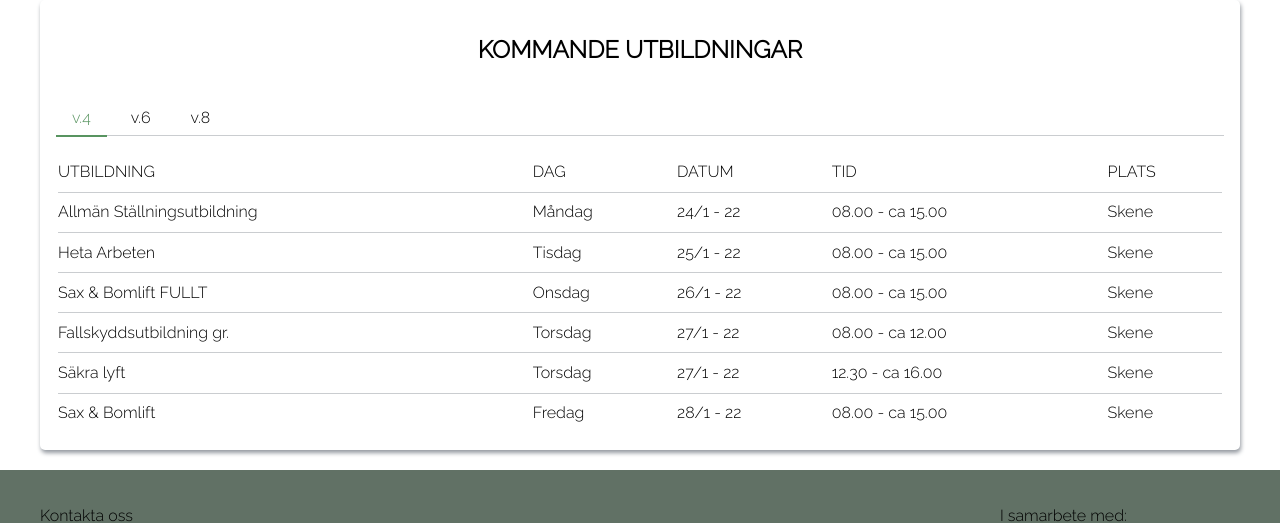
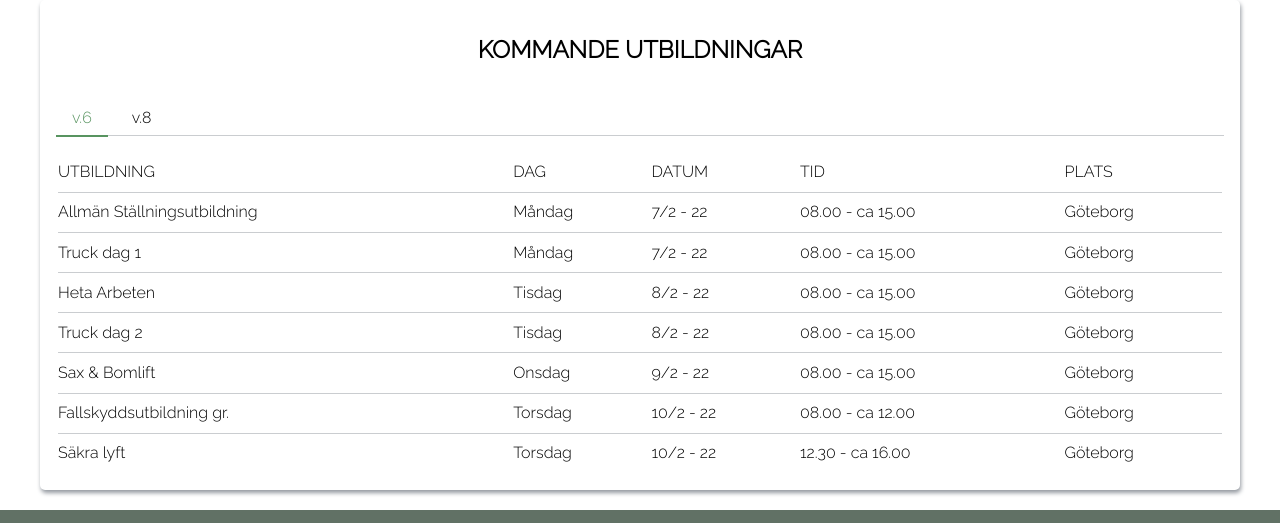
Before and after one commit to feliciavonbraun/vbu-ab, a React (Create React App) app: page / in a window 1280 px wide. Shown: the part 2986-3509 px from the top of the page. Built offline with nearby package versions, Linux system fonts and the light colour scheme; grey boxes are pictures that could not be loaded.

Commit message:
removed MUI scedule and updated scedule

```diff
--- a/src/components/interfaces/educations.tsx
+++ b/src/components/interfaces/educations.tsx
@@ -7,45 +7,6 @@ function createData(
 ) {
   return { day, date, time, service, location };
 }
-
-const educations2 = [
-  createData(
-    "Allmän Ställningsutbildning",
-    "Måndag",
-    "24/1 - 22",
-    "08.00 - ca 15.00",
-    "Skene"
-  ),
-  createData(
-    "Heta Arbeten",
-    "Tisdag",
-    "25/1 - 22",
-    "08.00 - ca 15.00",
-    "Skene"
-  ),
-  createData(
-    "Sax & Bomlift FULLT",
-    "Onsdag",
-    "26/1 - 22",
-    "08.00 - ca 15.00",
-    "Skene"
-  ),
-  createData(
-    "Fallskyddsutbildning gr.",
-    "Torsdag",
-    "27/1 - 22",
-    "08.00 - ca 12.00",
-    "Skene"
-  ),
-  createData("Säkra lyft", "Torsdag", "27/1 - 22", "12.30 - ca 16.00", "Skene"),
-  createData(
-    "Sax & Bomlift",
-    "Fredag",
-    "28/1 - 22",
-    "08.00 - ca 15.00",
-    "Skene"
-  ),
-];
 
 const educations3 = [
   createData(
@@ -130,4 +91,4 @@ const educations4 = [
   ),
 ];
 
-export { educations2, educations3, educations4 };
+export { educations3, educations4 };
--- a/src/components/main.tsx
+++ b/src/components/main.tsx
@@ -1,8 +1,7 @@
 import styled from "styled-components";
 import Contact from "./main/contact";
 import ImageCarousel from "./main/imageCarousel";
-import Scedule2 from "./main/scedule2";
-// import Schedule from "./main/schedule";
+import Schedule from "./main/schedule";
 import Services from "./main/services";
 import { Container } from "./WrapperElements";
 
@@ -14,8 +13,7 @@ function Main() {
         <Services />
         <TemporarilyRemovedInMobile>
           <ImageCarousel />
-          {/* <Schedule /> */}
-          <Scedule2 />
+          <Schedule />
         </TemporarilyRemovedInMobile>
       </Container>
     </StyledMain>
--- a/src/components/main/scedule2.js
+++ b/src/components/main/schedule.js
@@ -1,10 +1,6 @@
 import { Container } from "../WrapperElements";
 import styled, { css } from "styled-components";
-import {
-  educations2,
-  educations3,
-  educations4,
-} from "../interfaces/educations";
+import { educations3, educations4 } from "../interfaces/educations";
 import React, { useState } from "react";
 
 // interface Data {
@@ -14,10 +10,6 @@ import React, { useState } from "react";
 
 // const allDatas: Data[] = [
 const allDatas = [
-  {
-    week: "v.4",
-    weeklyEducations: educations2,
-  },
   {
     week: "v.6",
     weeklyEducations: educations3,
```
Also changed, not shown: src/components/main/schedule.tsx (deleted, +0 -175 lines).
